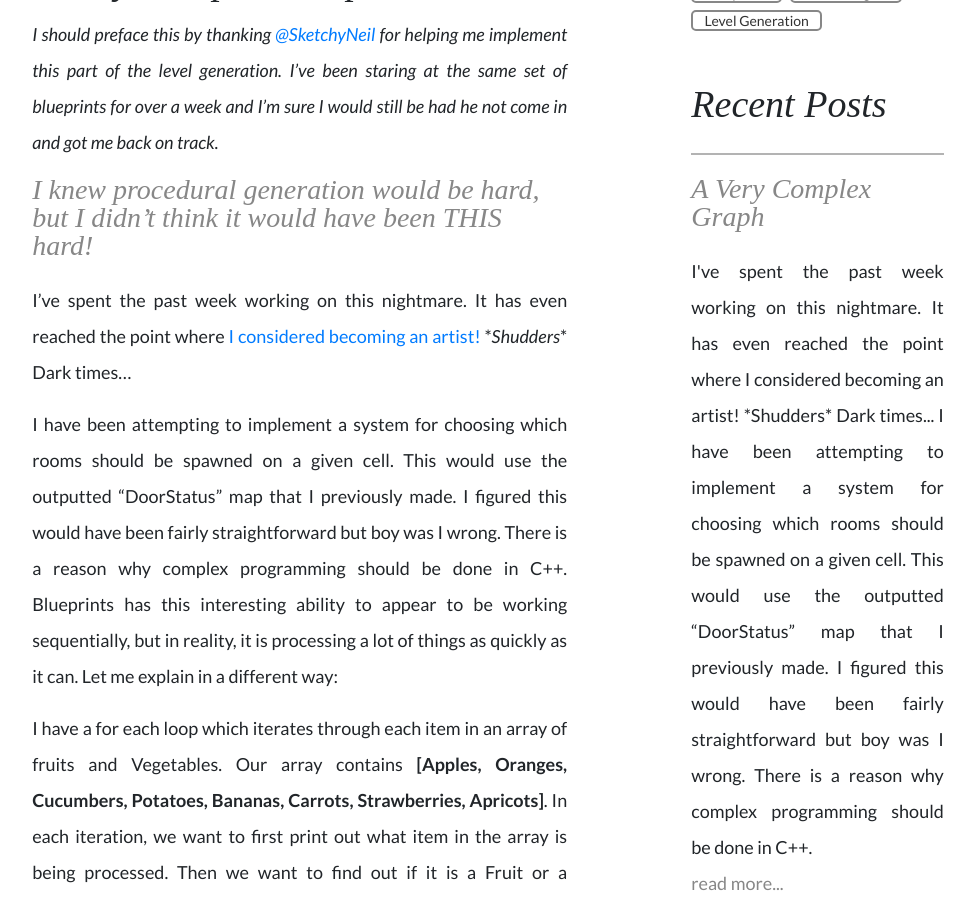
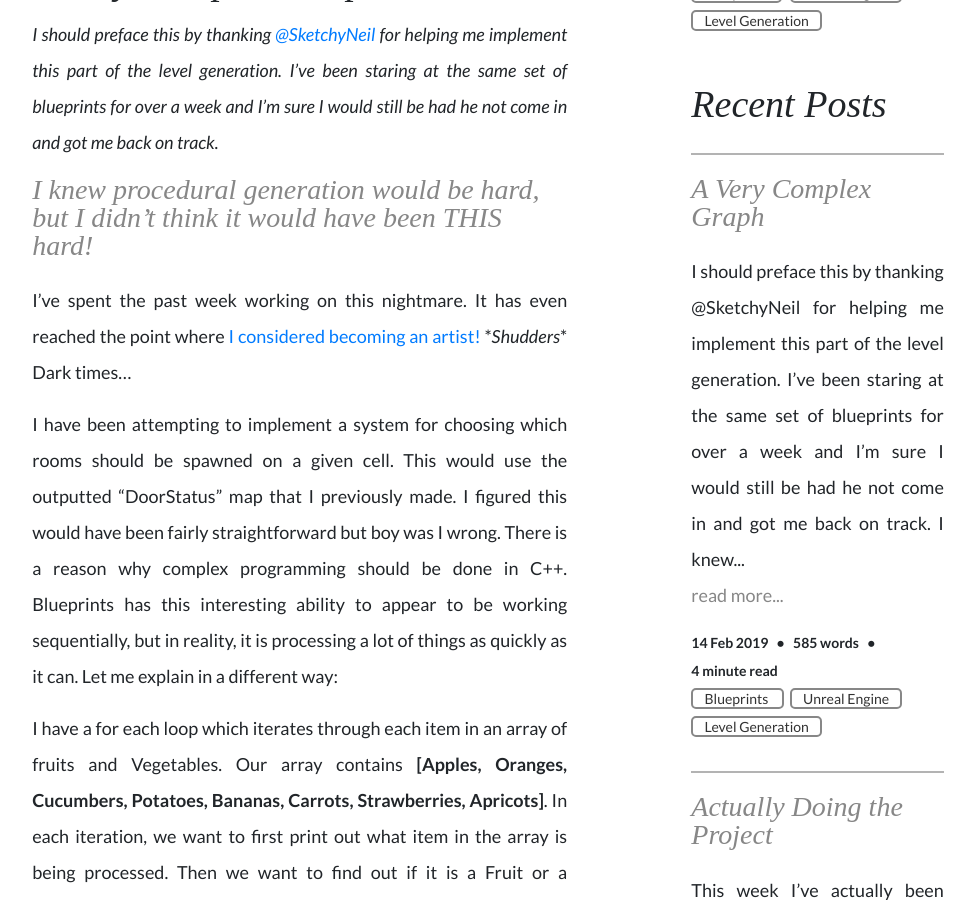
Before and after one commit to ProfessorDudley/FinalYearProject, a Jekyll site: the page built from blog/index.html, in a window 1280 px wide and 900 px high, scrolled down 519 px. Shown: the whole window, without its empty margins (152-1127 px from the left). Built offline with Jekyll 4.4.1, drawn with Linux system fonts in a browser that asks for light colours; nearby versions of some CDN libraries; some of the changed text lies outside the part shown.

Commit message:
Updating how post excerpts are handled

```diff
--- a/_posts/2019-02-05-git-lfs-can-lock-files.md
+++ b/_posts/2019-02-05-git-lfs-can-lock-files.md
@@ -4,8 +4,6 @@ title: "Unreal Engine and Git-LFS 2.0?"
 subtitle: "Git's bigger brother: Git-LFS 2.0"
 tags: [Unreal Engine, Git, GitHub]
 date: 2019-02-05
-
-excerpt: "I was trying to find out how Git can be used with unreal engine. Git encourages parallel development using a branch based version control system. What this means is everyone who is collaborating on a project have their own local copies of the project, including all the branches. It isn't possible to lock files for editing like in Perforce or Subversion."
 references:
   - name: "Parallel Development"
     link: "https://nvie.com/posts/a-successful-git-branching-model/"
--- a/_posts/2019-02-14-a-very-complex-graph.md
+++ b/_posts/2019-02-14-a-very-complex-graph.md
@@ -4,9 +4,6 @@ title: "A Very Complex Graph"
 subtitle: "Thank you Neil for fixing literally everything."
 tags: [Blueprints, Unreal Engine, Level Generation]
 date: 2019-02-14
-
-excerpt: "I've spent the past week working on this nightmare. It has even reached the point where I considered becoming an artist! *Shudders* Dark times... I have been attempting to implement a system for choosing which rooms should be spawned on a given cell. This would use the outputted “DoorStatus” map that I previously made. I figured this would have been fairly straightforward but boy was I wrong. There is a reason why complex programming should be done in C++."
-
 references:
   - name: "@SketchyNeil on Twitter"
     link: "https://twitter.com/SketchyNeil"
--- a/_posts/2019-02-8-actually-doing-the-project.md
+++ b/_posts/2019-02-8-actually-doing-the-project.md
@@ -4,8 +4,6 @@ title: "Actually Doing the Project"
 subtitle: "I mean, I probably should right? Right??"
 tags: [Blueprints, Unreal Engine, Level Generation]
 date: 2019-02-08
-
-excerpt: "From the start I knew building a level generation system was going to be a complex and difficult task, but I did not think it would cause so many development issues as it has. I'm currently battling a bug where an array entry isn't removed, even though it should have met the criteria to be removed."
 ---
 
 #### This week I've actually been doing some work towards the project. 🎉
--- a/blog/index.html
+++ b/blog/index.html
@@ -44,7 +44,7 @@ cover: /FinalYearProject/images/map.jpg
 			<div class="posts-list-entry">
 				<h4><a href="/FinalYearProject{{ post.url }}" title="{{ post.title }}">{{ post.title }}</a></h4>
 				<p>
-					{{ post.excerpt }}
+					{{ post.content | strip_html | truncatewords: 50 }}
 				<br>
 				<a href="/FinalYearProject{{ post.url }}"> read more...</a>
 				</p>
```
Also changed, not shown: _posts/2019-02-01-starting-the-project.md (+0 -2 lines).
